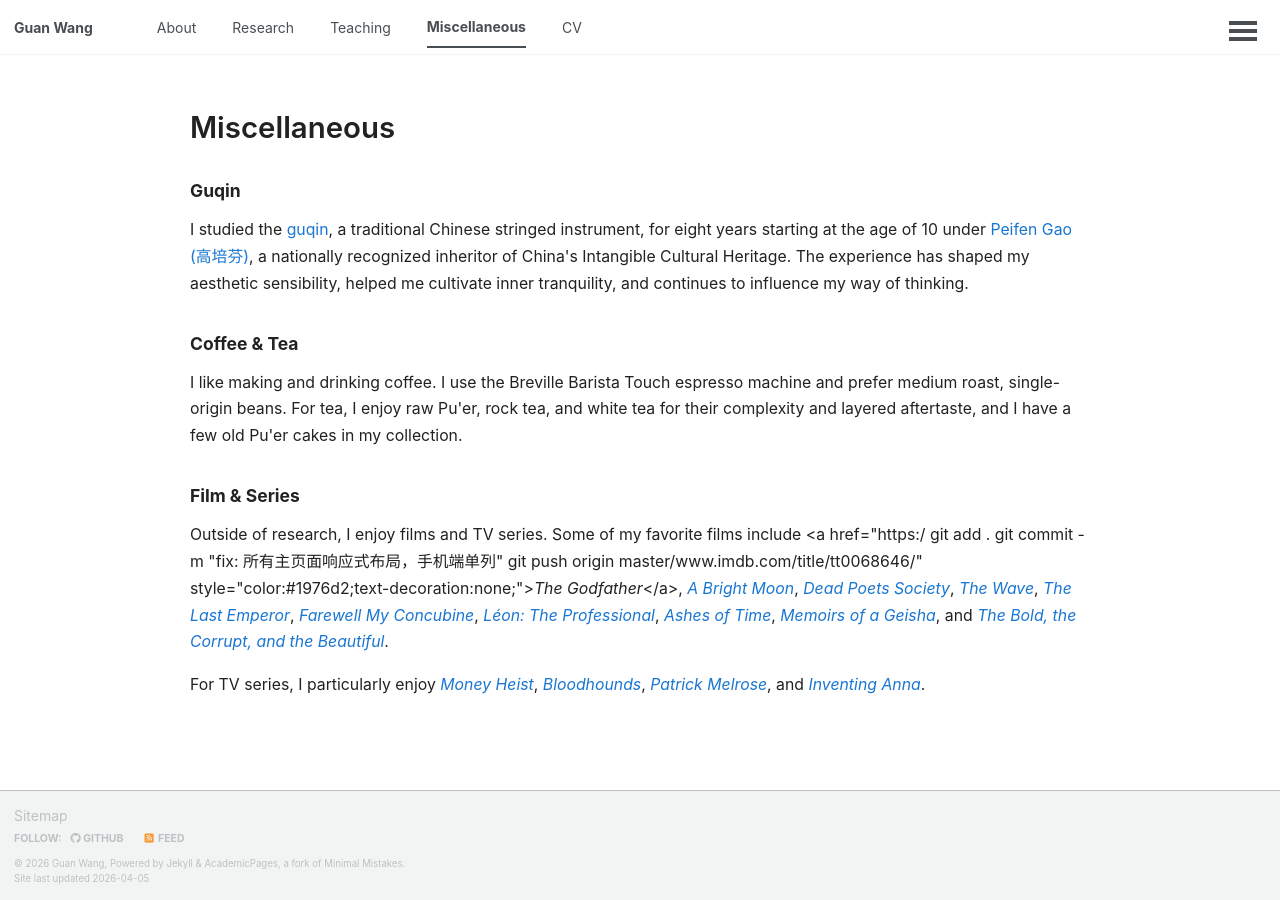
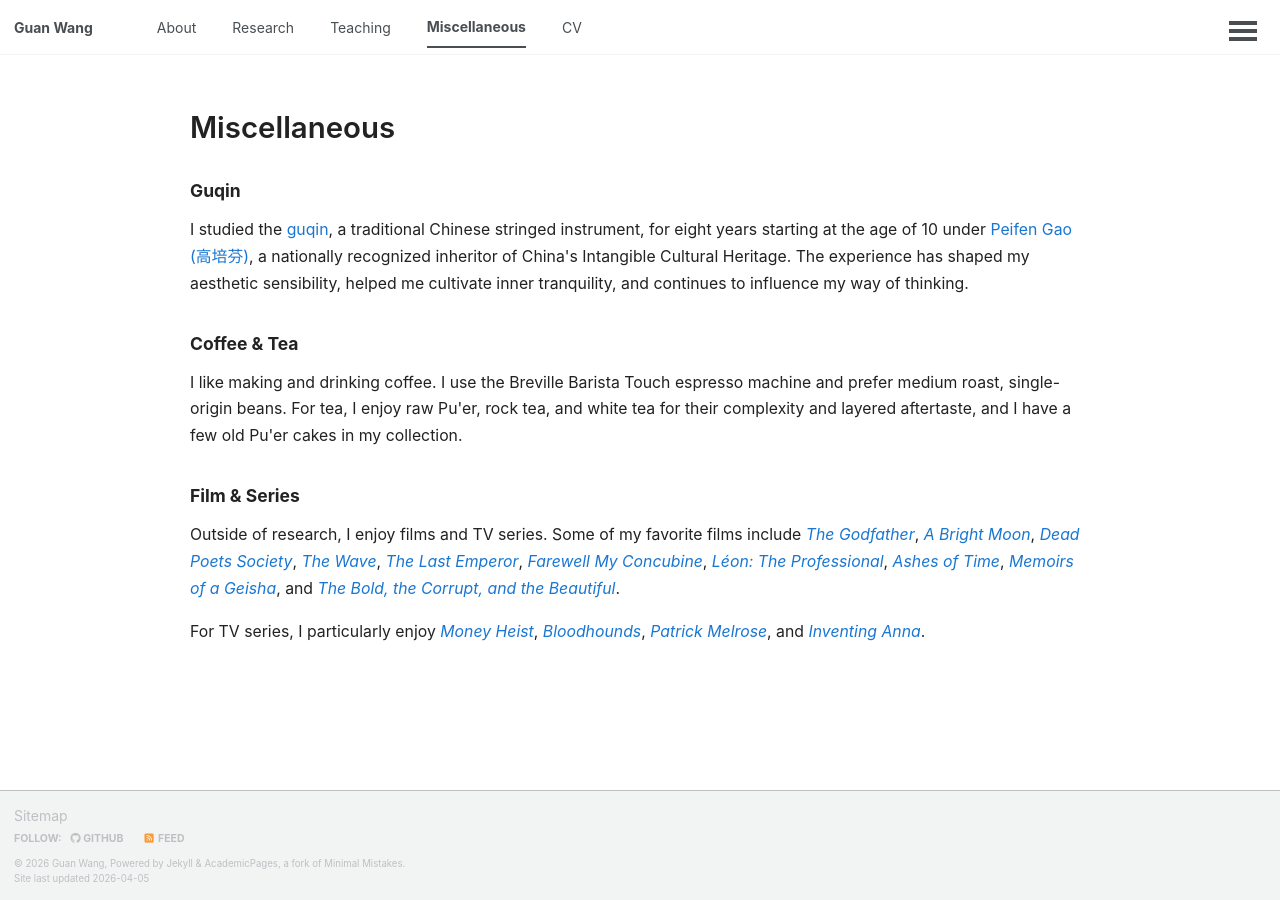
Before and after one commit to wangguan27/wangguan27.github.io, a Jekyll site: the page built from miscellaneous.md, in a window 1280 px wide. Built offline with Jekyll 4.4.1, drawn with Linux system fonts in a browser that asks for light colours; a script that is not in the unit is left out.

Commit message:
fix: 修复 Film & Series 部分乱码和链接异常

```diff
--- a/miscellaneous.md
+++ b/miscellaneous.md
@@ -21,12 +21,26 @@ title: "Miscellaneous"
 
     <h2 style="margin-bottom:0.3em;">Film &amp; Series</h2>
     <p style="font-size:1.13em;line-height:1.7;color:#222;margin-bottom:16px;">
-      Outside of research, I enjoy films and TV series. Some of my favorite films include <a href="https:/    git add .
-    git commit -m "fix: 所有主页面响应式布局，手机端单列"
-    git push origin master/www.imdb.com/title/tt0068646/" style="color:#1976d2;text-decoration:none;"><em>The Godfather</em></a>, <a href="https://www.imdb.com/title/tt10168220/" style="color:#1976d2;text-decoration:none;"><em>A Bright Moon</em></a>, <a href="https://www.imdb.com/title/tt0097165/" style="color:#1976d2;text-decoration:none;"><em>Dead Poets Society</em></a>, <a href="https://www.imdb.com/title/tt1063669/" style="color:#1976d2;text-decoration:none;"><em>The Wave</em></a>, <a href="https://www.imdb.com/title/tt0093389/" style="color:#1976d2;text-decoration:none;"><em>The Last Emperor</em></a>, <a href="https://www.imdb.com/title/tt0106332/" style="color:#1976d2;text-decoration:none;"><em>Farewell My Concubine</em></a>, <a href="https://www.imdb.com/title/tt0110413/" style="color:#1976d2;text-decoration:none;"><em>Léon: The Professional</em></a>, <a href="https://www.imdb.com/title/tt0109688/" style="color:#1976d2;text-decoration:none;"><em>Ashes of Time</em></a>, <a href="https://www.imdb.com/title/tt0397535/" style="color:#1976d2;text-decoration:none;"><em>Memoirs of a Geisha</em></a>, and <a href="https://www.imdb.com/title/tt7479784/" style="color:#1976d2;text-decoration:none;"><em>The Bold, the Corrupt, and the Beautiful</em></a>.
+      Outside of research, I enjoy films and TV series. Some of my favorite films include
+      <a href="https://www.imdb.com/title/tt0068646/" style="color:#1976d2;text-decoration:none;"><em>The Godfather</em></a>,
+      <a href="https://www.imdb.com/title/tt10168220/" style="color:#1976d2;text-decoration:none;"><em>A Bright Moon</em></a>,
+      <a href="https://www.imdb.com/title/tt0097165/" style="color:#1976d2;text-decoration:none;"><em>Dead Poets Society</em></a>,
+      <a href="https://www.imdb.com/title/tt1063669/" style="color:#1976d2;text-decoration:none;"><em>The Wave</em></a>,
+      <a href="https://www.imdb.com/title/tt0093389/" style="color:#1976d2;text-decoration:none;"><em>The Last Emperor</em></a>,
+      <a href="https://www.imdb.com/title/tt0106332/" style="color:#1976d2;text-decoration:none;"><em>Farewell My Concubine</em></a>,
+      <a href="https://www.imdb.com/title/tt0110413/" style="color:#1976d2;text-decoration:none;"><em>Léon: The Professional</em></a>,
+      <a href="https://www.imdb.com/title/tt0109688/" style="color:#1976d2;text-decoration:none;"><em>Ashes of Time</em></a>,
+      <a href="https://www.imdb.com/title/tt0397535/" style="color:#1976d2;text-decoration:none;"><em>Memoirs of a Geisha</em></a>,
+      and
+      <a href="https://www.imdb.com/title/tt7479784/" style="color:#1976d2;text-decoration:none;"><em>The Bold, the Corrupt, and the Beautiful</em></a>.
     </p>
     <p style="font-size:1.13em;line-height:1.7;color:#222;margin-bottom:28px;">
-      For TV series, I particularly enjoy <a href="https://www.imdb.com/title/tt6468322/" style="color:#1976d2;text-decoration:none;"><em>Money Heist</em></a>, <a href="https://www.netflix.com/ca/title/81444051" style="color:#1976d2;text-decoration:none;"><em>Bloodhounds</em></a>, <a href="https://www.imdb.com/title/tt6802448/" style="color:#1976d2;text-decoration:none;"><em>Patrick Melrose</em></a>, and <a href="https://www.imdb.com/title/tt8740976/" style="color:#1976d2;text-decoration:none;"><em>Inventing Anna</em></a>.
+      For TV series, I particularly enjoy
+      <a href="https://www.imdb.com/title/tt6468322/" style="color:#1976d2;text-decoration:none;"><em>Money Heist</em></a>,
+      <a href="https://www.netflix.com/ca/title/81444051" style="color:#1976d2;text-decoration:none;"><em>Bloodhounds</em></a>,
+      <a href="https://www.imdb.com/title/tt6802448/" style="color:#1976d2;text-decoration:none;"><em>Patrick Melrose</em></a>,
+      and
+      <a href="https://www.imdb.com/title/tt8740976/" style="color:#1976d2;text-decoration:none;"><em>Inventing Anna</em></a>.
     </p>
 
   </div>
```
